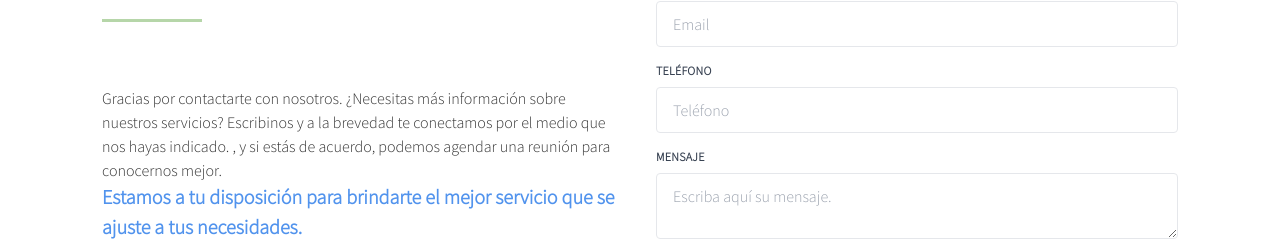
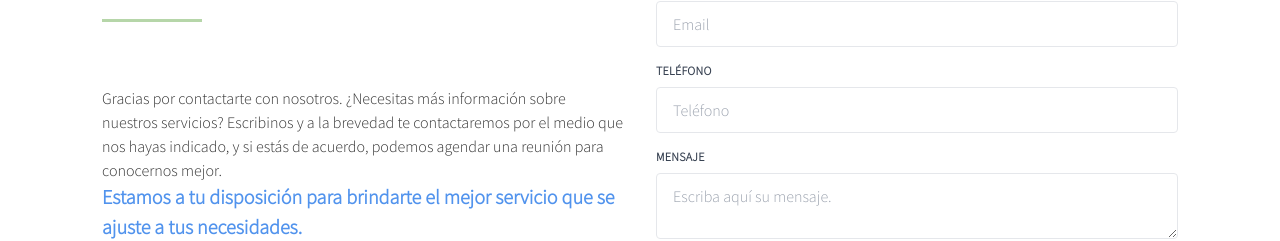
Before and after one commit to agreloe/lm-consulting, a Next.js app: page / in a window 1280 px wide. Shown: the part 3694-3935 px from the top of the page. Built offline with nearby package versions, Linux system fonts and the light colour scheme; a web font is replaced by a local one.

Commit message:
punctuation fix

```diff
--- a/src/components/home/Contact.js
+++ b/src/components/home/Contact.js
@@ -17,7 +17,7 @@ export default function Contact() {
         <div className="flex flex-col w-full lg:w-[50%] xl:w-[50%]">
             <h2 className='pb-16 sm:pb-8'>Contactános</h2>
             <span className={`${styles.line} mb-16 sm:mb-8`}></span>
-            <p>Gracias por contactarte con nosotros. ¿Necesitas más información sobre nuestros servicios? Escribinos y a la brevedad te conectamos  por el medio que nos hayas indicado. , y si estás de acuerdo,  podemos agendar una reunión para conocernos mejor.</p>
+            <p>Gracias por contactarte con nosotros. ¿Necesitas más información sobre nuestros servicios? Escribinos y a la brevedad te contactaremos por el medio que nos hayas indicado, y si estás de acuerdo, podemos agendar una reunión para conocernos mejor.</p>
             <h5>Estamos a tu disposición para brindarte el mejor servicio que se ajuste a tus necesidades.</h5>
             <ul className={`${styles.socials}`}>
                 <li>
```
